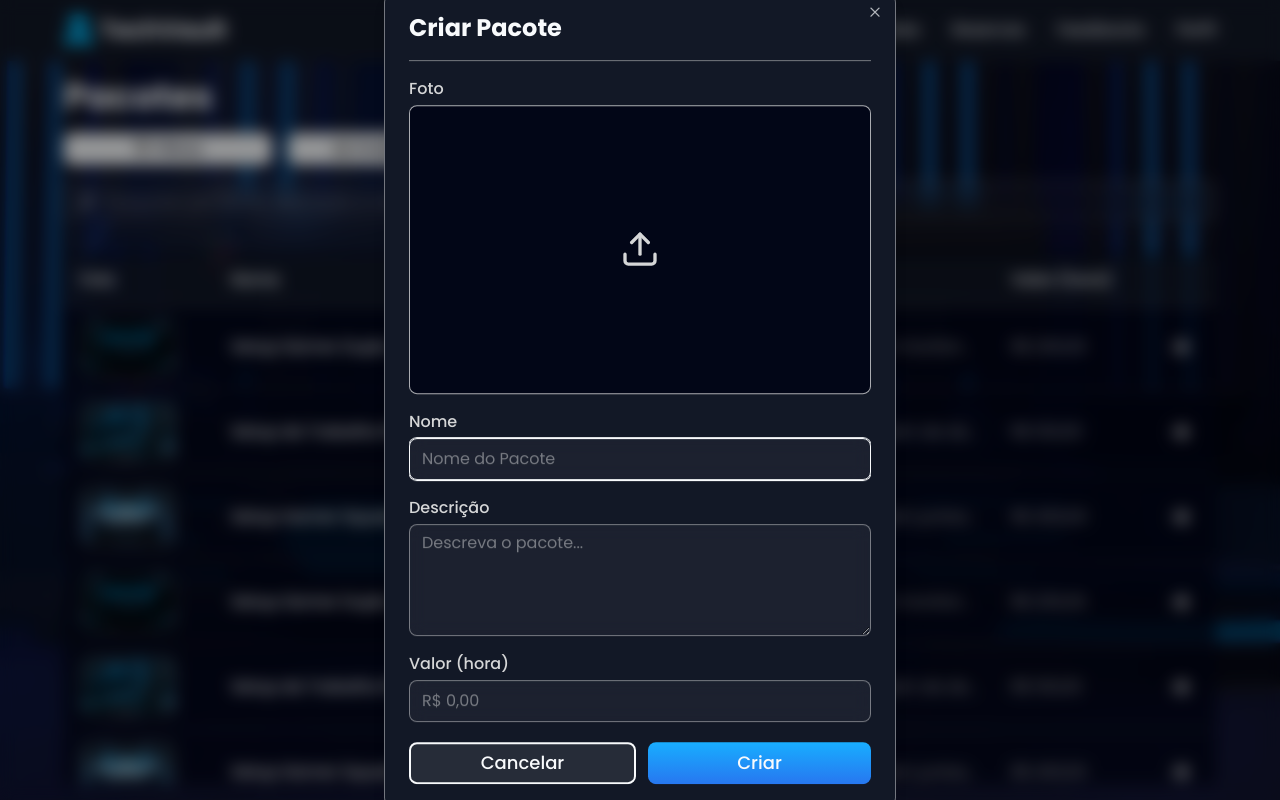
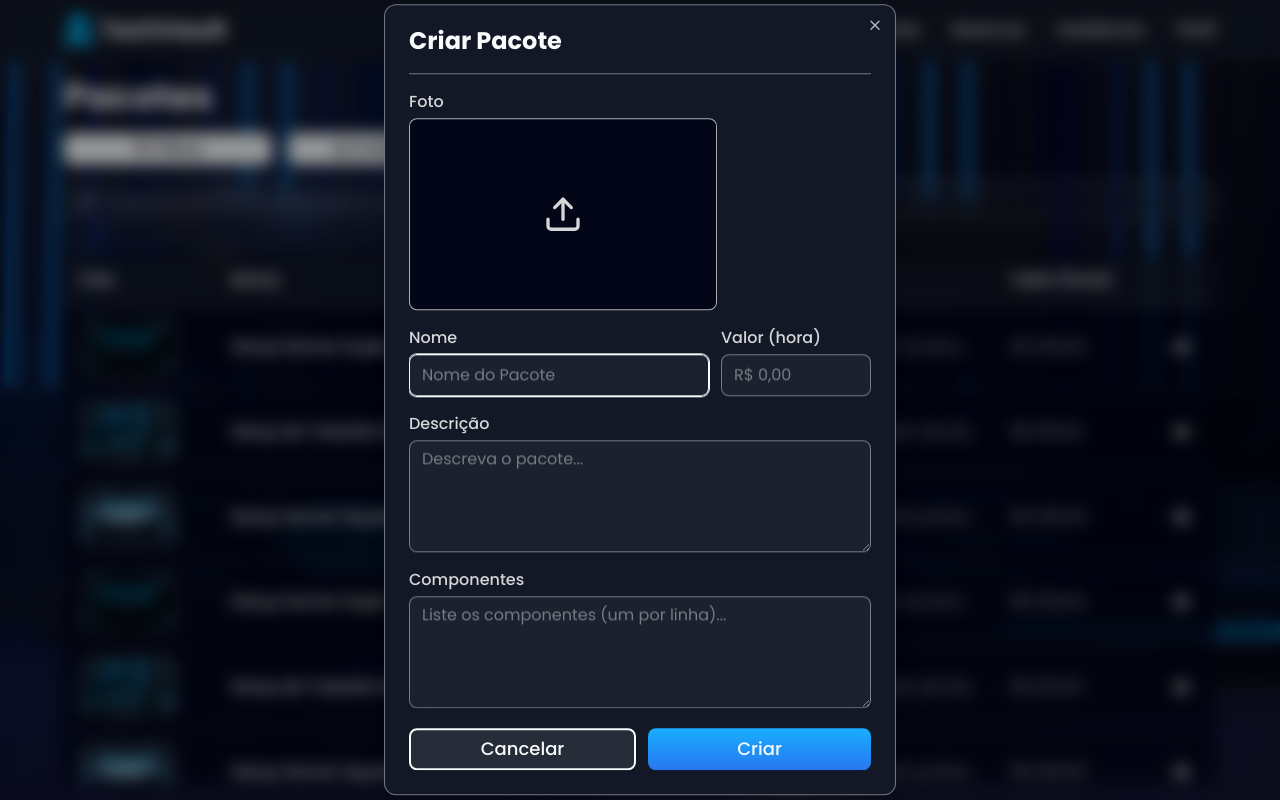
Before and after one commit to techvault-psw/techvault, a React (Vite) app in the folder frontend/: page /pacotes in a window 1280 px wide. Both pictures are taken after a click on the button "Criar novo". Built offline with nearby package versions, Linux system fonts and the light colour scheme.

Commit message:
feat: adicionando campo de "Componentes" no dialog de Criar Pacote

```diff
--- a/frontend/src/components/dialogs/criar-pacote-dialog.tsx
+++ b/frontend/src/components/dialogs/criar-pacote-dialog.tsx
@@ -28,6 +28,8 @@ const formSchema = z.object({
       (value) => value.trim().length >= 10,
       { message: "A descrição deve ter pelo menos 10 caracteres" }
     ),
+  components: z.string()
+    .min(1, "Os componentes são obrigatórios"),
   value: z.string()
     .min(1, "O valor é obrigatório")
     .refine(
@@ -51,6 +53,7 @@ export const CriarPacoteDialog = ({ children }: CriarPacoteDialogProps) => {
     defaultValues: {
       name: "",
       description: "",
+      components: "",
       value: "",
       image: undefined
     },
@@ -109,7 +112,8 @@ export const CriarPacoteDialog = ({ children }: CriarPacoteDialogProps) => {
         <Separator />
 
         <Form {...form}>
-          <form onSubmit={form.handleSubmit(onSubmit)} className="flex flex-col gap-5 scrollbar" noValidate>
+          <form onSubmit={form.handleSubmit(onSubmit)} className="flex flex-col gap-5 overflow-y-hidden" noValidate>
+            <div className='flex flex-col gap-5 custom-scrollbar-ver'>
               <FormField
                 control={form.control}
                 name="image"
@@ -128,7 +132,7 @@ export const CriarPacoteDialog = ({ children }: CriarPacoteDialogProps) => {
                         <div
                           onClick={handleUploadClick}
                           className={cn(
-                          `w-full aspect-[1.6] rounded-lg bg-black border flex items-center justify-center cursor-pointer overflow-hidden transition-colors`,
+                          `w-2/3 aspect-[1.6] rounded-lg bg-black border flex items-center justify-center overflow-hidden transition-colors`,
                             fieldState.error
                               ? 'border-red'
                               : 'border-gray/80'
@@ -151,6 +155,7 @@ export const CriarPacoteDialog = ({ children }: CriarPacoteDialogProps) => {
                 )}
               />
 
+              <div className='grid grid-cols-[2fr_1fr] gap-3'>
                 <FormField
                   control={form.control}
                   name="name"
@@ -161,23 +166,6 @@ export const CriarPacoteDialog = ({ children }: CriarPacoteDialogProps) => {
                         <Input
                           type="text"
                           placeholder="Nome do Pacote"
-                      {...field}
-                    />
-                  </FormControl>
-                  <FormMessage />
-                </FormItem>
-              )}
-            />
-
-            <FormField
-              control={form.control}
-              name="description"
-              render={({ field }) => (
-                <FormItem>
-                  <FormLabel>Descrição</FormLabel>
-                  <FormControl>
-                    <Textarea
-                      placeholder="Descreva o pacote..."
                           {...field}
                         />
                       </FormControl>
@@ -207,6 +195,43 @@ export const CriarPacoteDialog = ({ children }: CriarPacoteDialogProps) => {
                     </FormItem>
                   )}
                 />
+              </div>
+
+              <FormField
+                control={form.control}
+                name="description"
+                render={({ field }) => (
+                  <FormItem>
+                    <FormLabel>Descrição</FormLabel>
+                    <FormControl>
+                      <Textarea
+                        placeholder="Descreva o pacote..."
+                        {...field}
+                      />
+                    </FormControl>
+                    <FormMessage />
+                  </FormItem>
+                )}
+              />
+
+              <FormField
+                control={form.control}
+                name="components"
+                render={({ field }) => (
+                  <FormItem>
+                    <FormLabel>Componentes</FormLabel>
+                    <FormControl>
+                      <Textarea
+                        placeholder="Liste os componentes (um por linha)..."
+                        rows={5}
+                        {...field}
+                      />
+                    </FormControl>
+                    <FormMessage />
+                  </FormItem>
+                )}
+              />
+            </div>
 
             <Dialog.Footer>
               <Dialog.Close asChild>
```
Lines whose indentation alone changed are shown as unchanged.
